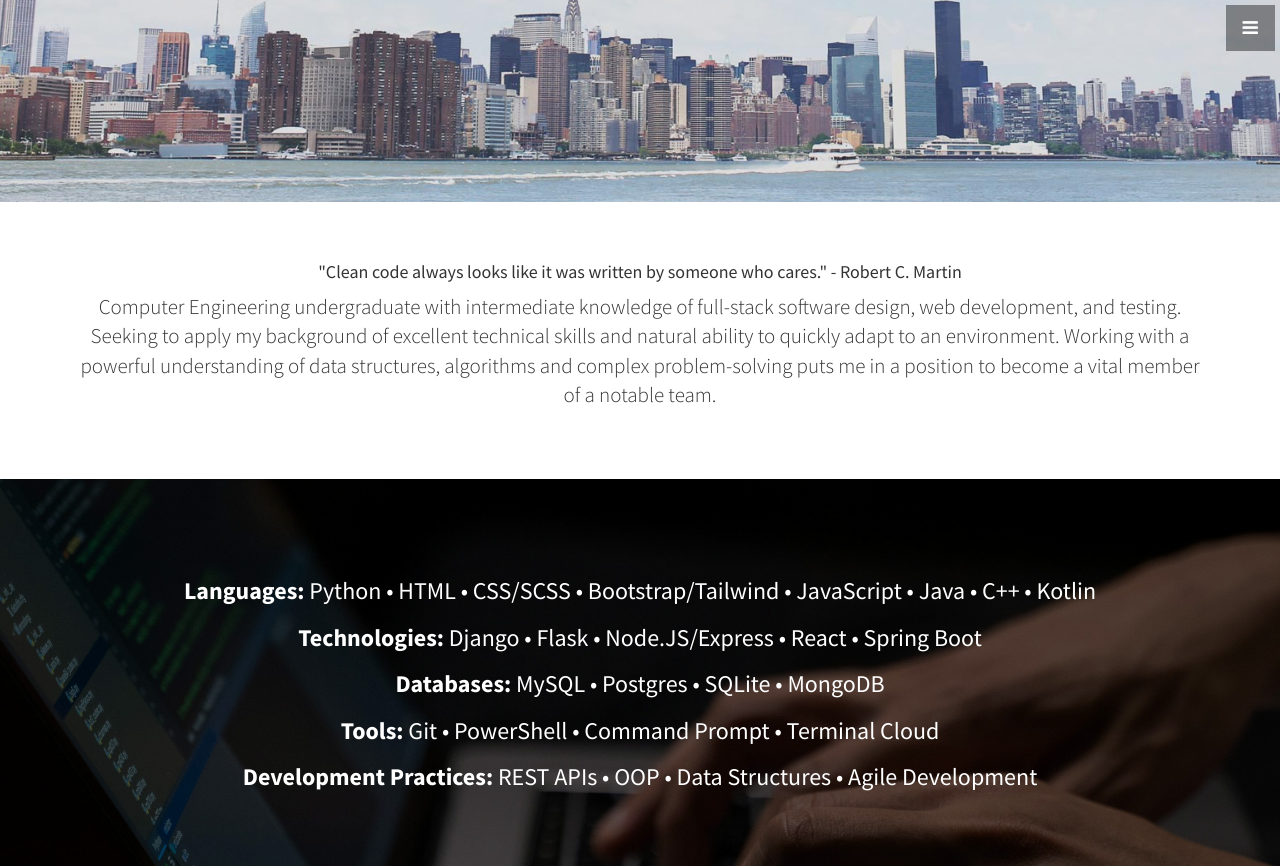
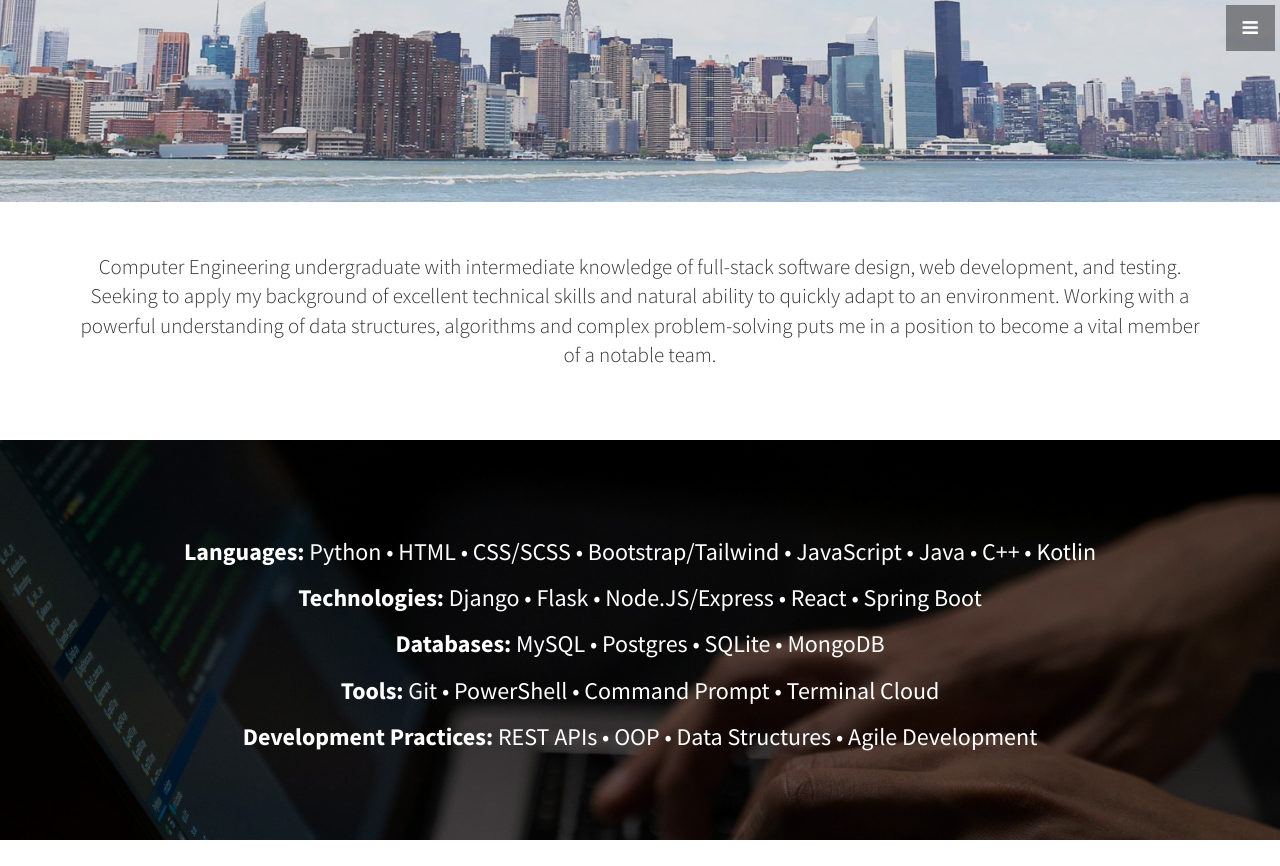
Before and after one commit to henryqbonilla/henryqbonilla.github.io, a Jekyll site: the page built from index.html, in a window 1280 px wide and 900 px high, scrolled down 718 px, cut to the strip 0-866 px from the top of the window. Built offline with Jekyll 4.4.1, drawn with Linux system fonts in a browser that asks for light colours.

Commit message:
Update about.html

```diff
--- a/_includes/about.html
+++ b/_includes/about.html
@@ -2,7 +2,7 @@
   <div class="container">
     <div class="row">
       <div class="col-lg-12 text-center">
-        <h4>"Clean code always looks like it was written by someone who cares." - Robert C. Martin</h4>
+        <!-- <h4>"Clean code always looks like it was written by someone who cares." - Robert C. Martin</h4> -->
         <p class="lead">Computer Engineering undergraduate with intermediate knowledge of full-stack software design, web development, and testing.
           Seeking to apply my background of excellent technical skills and natural ability to quickly adapt to an environment.
           Working with a powerful understanding of data structures, algorithms and complex problem-solving puts me in a position to
```
